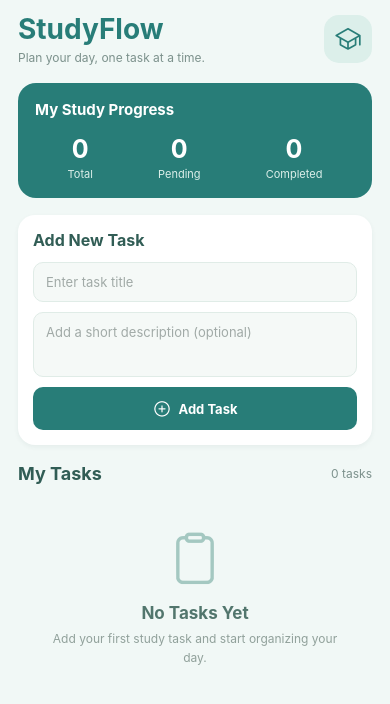
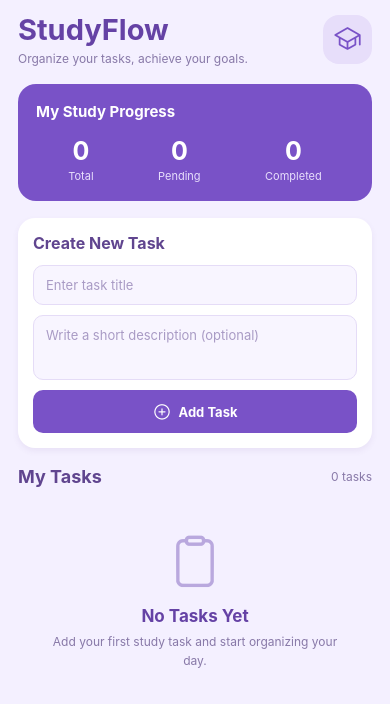
Before and after one commit to Jasmineolasiman/ACTIVITY_7, a React Native app in the folder Activity7/: screen / in a window 390 px wide. Shown: the top 704 px of the page. Built offline with nearby package versions, Linux system fonts and the light colour scheme.

Commit message:
Finalize StudyFlow Purple Animated Design

```diff
--- a/Activity7/App.js
+++ b/Activity7/App.js
@@ -1,5 +1,5 @@
 
-import React, { useState, useEffect } from 'react';
+import React, { useState, useEffect, useRef } from 'react';
 import {
   View,
   Text,
@@ -12,6 +12,8 @@ import {
   Alert,
   KeyboardAvoidingView,
   Platform,
+  Animated,
+  Easing,
 } from 'react-native';
 
 import AsyncStorage from '@react-native-async-storage/async-storage';
@@ -28,10 +30,34 @@ export default function App() {
   const [loading, setLoading] = useState(true);
   const [saving, setSaving] = useState(false);
 
+  // Animation values
+  const fadeAnim = useRef(new Animated.Value(0)).current;
+  const slideAnim = useRef(new Animated.Value(25)).current;
+
   // Load saved tasks when the app starts
   useEffect(() => {
     loadTasks();
   }, []);
+
+  // Animate the app after loading
+  useEffect(() => {
+    if (!loading) {
+      Animated.parallel([
+        Animated.timing(fadeAnim, {
+          toValue: 1,
+          duration: 700,
+          easing: Easing.out(Easing.ease),
+          useNativeDriver: true,
+        }),
+        Animated.timing(slideAnim, {
+          toValue: 0,
+          duration: 700,
+          easing: Easing.out(Easing.ease),
+          useNativeDriver: true,
+        }),
+      ]).start();
+    }
+  }, [loading]);
 
   // Read tasks from local storage
   const loadTasks = async () => {
@@ -117,14 +143,14 @@ export default function App() {
     }
   };
 
-  // Load task details into the form for editing
+  // Load task details for editing
   const handleEdit = (task) => {
     setTitle(task.title);
     setDescription(task.description);
     setEditingId(task.id);
   };
 
-  // Delete a task
+  // Delete a selected task
   const handleDelete = (taskId) => {
     Alert.alert(
       'Delete Task',
@@ -174,7 +200,15 @@ export default function App() {
 
   // Display each task
   const renderTask = ({ item }) => (
-    <View style={styles.taskCard}>
+    <Animated.View
+      style={[
+        styles.taskCard,
+        {
+          opacity: fadeAnim,
+          transform: [{ translateY: slideAnim }],
+        },
+      ]}
+    >
       <TouchableOpacity
         style={styles.checkButton}
         onPress={() => handleToggle(item.id)}
@@ -183,7 +217,7 @@ export default function App() {
         <Ionicons
           name={item.completed ? 'checkmark-circle' : 'ellipse-outline'}
           size={27}
-          color={item.completed ? '#287D78' : '#A6AAA9'}
+          color={item.completed ? '#7952C7' : '#B7A8D5'}
         />
       </TouchableOpacity>
 
@@ -213,7 +247,7 @@ export default function App() {
             onPress={() => handleEdit(item)}
             disabled={saving}
           >
-            <Ionicons name="create-outline" size={16} color="#287D78" />
+            <Ionicons name="create-outline" size={16} color="#7952C7" />
             <Text style={styles.editText}>Edit</Text>
           </TouchableOpacity>
 
@@ -222,40 +256,59 @@ export default function App() {
             onPress={() => handleDelete(item.id)}
             disabled={saving}
           >
-            <Ionicons name="trash-outline" size={16} color="#D65B5B" />
+            <Ionicons name="trash-outline" size={16} color="#D65B85" />
             <Text style={styles.deleteText}>Delete</Text>
           </TouchableOpacity>
         </View>
       </View>
-    </View>
+    </Animated.View>
   );
 
   return (
     <SafeAreaProvider>
       <SafeAreaView style={styles.safeArea} edges={['top', 'bottom']}>
-        <StatusBar barStyle="dark-content" backgroundColor="#F1F8F6" />
+        <StatusBar barStyle="dark-content" backgroundColor="#F4F0FF" />
 
         <KeyboardAvoidingView
           style={styles.container}
           behavior={Platform.OS === 'ios' ? 'padding' : undefined}
+        >
+          {loading ? (
+            <View style={styles.loadingContainer}>
+              <ActivityIndicator size="large" color="#7952C7" />
+              <Text style={styles.loadingText}>Loading your tasks...</Text>
+            </View>
+          ) : (
+            <>
+              <Animated.View
+                style={{
+                  opacity: fadeAnim,
+                  transform: [{ translateY: slideAnim }],
+                }}
               >
                 {/* App header */}
                 <View style={styles.header}>
                   <View>
                     <Text style={styles.appName}>StudyFlow</Text>
                     <Text style={styles.headerSubtitle}>
-                Plan your day, one task at a time.
+                      Organize your tasks, achieve your goals.
                     </Text>
                   </View>
 
                   <View style={styles.headerIcon}>
-              <Ionicons name="school-outline" size={27} color="#287D78" />
+                    <Ionicons
+                      name="school-outline"
+                      size={28}
+                      color="#7952C7"
+                    />
                   </View>
                 </View>
 
                 {/* Task progress summary */}
                 <View style={styles.summaryCard}>
-            <Text style={styles.summaryTitle}>My Study Progress</Text>
+                  <Text style={styles.summaryTitle}>
+                    My Study Progress
+                  </Text>
 
                   <View style={styles.summaryRow}>
                     <View style={styles.summaryItem}>
@@ -278,13 +331,13 @@ export default function App() {
                 {/* Add or edit task form */}
                 <View style={styles.formCard}>
                   <Text style={styles.formTitle}>
-              {editingId ? 'Edit Your Task' : 'Add New Task'}
+                    {editingId ? 'Edit Your Task' : 'Create New Task'}
                   </Text>
 
                   <TextInput
                     style={styles.input}
                     placeholder="Enter task title"
-              placeholderTextColor="#A1AAA7"
+                    placeholderTextColor="#A99BC5"
                     value={title}
                     onChangeText={setTitle}
                     maxLength={60}
@@ -292,8 +345,8 @@ export default function App() {
 
                   <TextInput
                     style={[styles.input, styles.descriptionInput]}
-              placeholder="Add a short description (optional)"
-              placeholderTextColor="#A1AAA7"
+                    placeholder="Write a short description (optional)"
+                    placeholderTextColor="#A99BC5"
                     value={description}
                     onChangeText={setDescription}
                     multiline
@@ -334,18 +387,16 @@ export default function App() {
                   </View>
                 </View>
 
-          {/* Saved task list */}
+                {/* Task list heading */}
                 <View style={styles.listHeader}>
                   <Text style={styles.listTitle}>My Tasks</Text>
-            <Text style={styles.listCount}>{tasks.length} tasks</Text>
+                  <Text style={styles.listCount}>
+                    {tasks.length} tasks
+                  </Text>
                 </View>
+              </Animated.View>
 
-          {loading ? (
-            <View style={styles.loadingContainer}>
-              <ActivityIndicator size="large" color="#287D78" />
-              <Text style={styles.loadingText}>Loading saved tasks...</Text>
-            </View>
-          ) : (
+              {/* Saved task list */}
               <FlatList
                 data={tasks}
                 keyExtractor={(item) => item.id}
@@ -358,7 +409,7 @@ export default function App() {
                     <Ionicons
                       name="clipboard-outline"
                       size={55}
-                    color="#A4C8C1"
+                      color="#B9A8DE"
                     />
                     <Text style={styles.emptyTitle}>No Tasks Yet</Text>
                     <Text style={styles.emptyText}>
@@ -367,14 +418,17 @@ export default function App() {
                   </View>
                 }
               />
-          )}
 
               {/* Saving status */}
               {saving && (
                 <View style={styles.savingStatus}>
-              <ActivityIndicator size="small" color="#287D78" />
-              <Text style={styles.savingText}>Saving your changes...</Text>
+                  <ActivityIndicator size="small" color="#7952C7" />
+                  <Text style={styles.savingText}>
+                    Saving your changes...
+                  </Text>
                 </View>
+              )}
+            </>
           )}
         </KeyboardAvoidingView>
       </SafeAreaView>
@@ -382,11 +436,11 @@ export default function App() {
   );
 }
 
-// App design and layout styles
+// Purple theme and app layout styles
 const styles = StyleSheet.create({
   safeArea: {
     flex: 1,
-    backgroundColor: '#F1F8F6',
+    backgroundColor: '#F4F0FF',
   },
   container: {
     flex: 1,
@@ -400,27 +454,27 @@ const styles = StyleSheet.create({
     paddingBottom: 18,
   },
   appName: {
-    fontSize: 28,
+    fontSize: 29,
     fontWeight: 'bold',
-    color: '#287D78',
+    color: '#6542A5',
   },
   headerSubtitle: {
     fontSize: 12,
-    color: '#7C918C',
+    color: '#8879A8',
     marginTop: 4,
   },
   headerIcon: {
-    width: 48,
-    height: 48,
-    borderRadius: 15,
-    backgroundColor: '#DCEFEA',
+    width: 49,
+    height: 49,
+    borderRadius: 16,
+    backgroundColor: '#E7DEFA',
     justifyContent: 'center',
     alignItems: 'center',
   },
   summaryCard: {
-    backgroundColor: '#287D78',
+    backgroundColor: '#7952C7',
     borderRadius: 18,
-    padding: 17,
+    padding: 18,
     marginBottom: 17,
   },
   summaryTitle: {
@@ -443,7 +497,7 @@ const styles = StyleSheet.create({
   },
   summaryLabel: {
     fontSize: 11,
-    color: '#DCEFEA',
+    color: '#E8DFFC',
     marginTop: 3,
   },
   formCard: {
@@ -451,27 +505,27 @@ const styles = StyleSheet.create({
     borderRadius: 17,
     padding: 15,
     marginBottom: 18,
-    elevation: 2,
-    shadowColor: '#244C45',
-    shadowOpacity: 0.06,
-    shadowRadius: 5,
-    shadowOffset: { width: 0, height: 2 },
+    elevation: 3,
+    shadowColor: '#60458F',
+    shadowOpacity: 0.08,
+    shadowRadius: 6,
+    shadowOffset: { width: 0, height: 3 },
   },
   formTitle: {
     fontSize: 16,
     fontWeight: 'bold',
-    color: '#315D55',
+    color: '#60458F',
     marginBottom: 12,
   },
   input: {
-    backgroundColor: '#F5F9F7',
+    backgroundColor: '#F8F5FF',
     borderWidth: 1,
-    borderColor: '#E0ECE7',
+    borderColor: '#E5DCF7',
     borderRadius: 10,
     paddingHorizontal: 12,
     paddingVertical: 11,
     fontSize: 13,
-    color: '#344B45',
+    color: '#44365F',
     marginBottom: 10,
   },
   descriptionInput: {
@@ -486,7 +540,7 @@ const styles = StyleSheet.create({
     flex: 1,
     minHeight: 43,
     borderRadius: 10,
-    backgroundColor: '#287D78',
+    backgroundColor: '#7952C7',
     flexDirection: 'row',
     justifyContent: 'center',
     alignItems: 'center',
@@ -502,10 +556,10 @@ const styles = StyleSheet.create({
     minHeight: 43,
     justifyContent: 'center',
     borderRadius: 10,
-    backgroundColor: '#EAF1EE',
+    backgroundColor: '#EEE8FA',
   },
   cancelText: {
-    color: '#526B63',
+    color: '#6542A5',
     fontSize: 13,
     fontWeight: 'bold',
   },
@@ -518,14 +572,14 @@ const styles = StyleSheet.create({
   listTitle: {
     fontSize: 18,
     fontWeight: 'bold',
-    color: '#315D55',
+    color: '#60458F',
   },
   listCount: {
     fontSize: 12,
-    color: '#7C918C',
+    color: '#8879A8',
   },
   listContent: {
-    paddingBottom: 20,
+    paddingBottom: 25,
     flexGrow: 1,
   },
   taskCard: {
@@ -535,9 +589,9 @@ const styles = StyleSheet.create({
     padding: 13,
     marginBottom: 11,
     elevation: 2,
-    shadowColor: '#244C45',
-    shadowOpacity: 0.05,
-    shadowRadius: 4,
+    shadowColor: '#60458F',
+    shadowOpacity: 0.06,
+    shadowRadius: 5,
     shadowOffset: { width: 0, height: 2 },
   },
   checkButton: {
@@ -550,20 +604,20 @@ const styles = StyleSheet.create({
   taskTitle: {
     fontSize: 15,
     fontWeight: 'bold',
-    color: '#344B45',
+    color: '#44365F',
   },
   completedText: {
-    color: '#9AA8A2',
+    color: '#A99EBB',
     textDecorationLine: 'line-through',
   },
   taskDescription: {
     fontSize: 12,
-    color: '#7C918C',
+    color: '#8879A8',
     marginTop: 5,
   },
   taskDate: {
     fontSize: 10,
-    color: '#A1AAA7',
+    color: '#A99BC5',
     marginTop: 7,
   },
   taskActions: {
@@ -577,7 +631,7 @@ const styles = StyleSheet.create({
     gap: 4,
   },
   editText: {
-    color: '#287D78',
+    color: '#7952C7',
     fontSize: 12,
     fontWeight: 'bold',
   },
@@ -587,7 +641,7 @@ const styles = StyleSheet.create({
     gap: 4,
   },
   deleteText: {
-    color: '#D65B5B',
+    color: '#D65B85',
     fontSize: 12,
     fontWeight: 'bold',
   },
@@ -600,12 +654,12 @@ const styles = StyleSheet.create({
   emptyTitle: {
     fontSize: 17,
     fontWeight: 'bold',
-    color: '#52766D',
+    color: '#6542A5',
     marginTop: 14,
   },
   emptyText: {
     fontSize: 12,
-    color: '#91A19B',
+    color: '#8879A8',
     textAlign: 'center',
     marginTop: 6,
     lineHeight: 19,
@@ -616,7 +670,7 @@ const styles = StyleSheet.create({
     justifyContent: 'center',
   },
   loadingText: {
-    color: '#7C918C',
+    color: '#7952C7',
     fontSize: 12,
     marginTop: 10,
   },
@@ -629,6 +683,6 @@ const styles = StyleSheet.create({
   },
   savingText: {
     fontSize: 11,
-    color: '#287D78',
+    color: '#7952C7',
   },
 });
```
Lines whose indentation alone changed are shown as unchanged.
